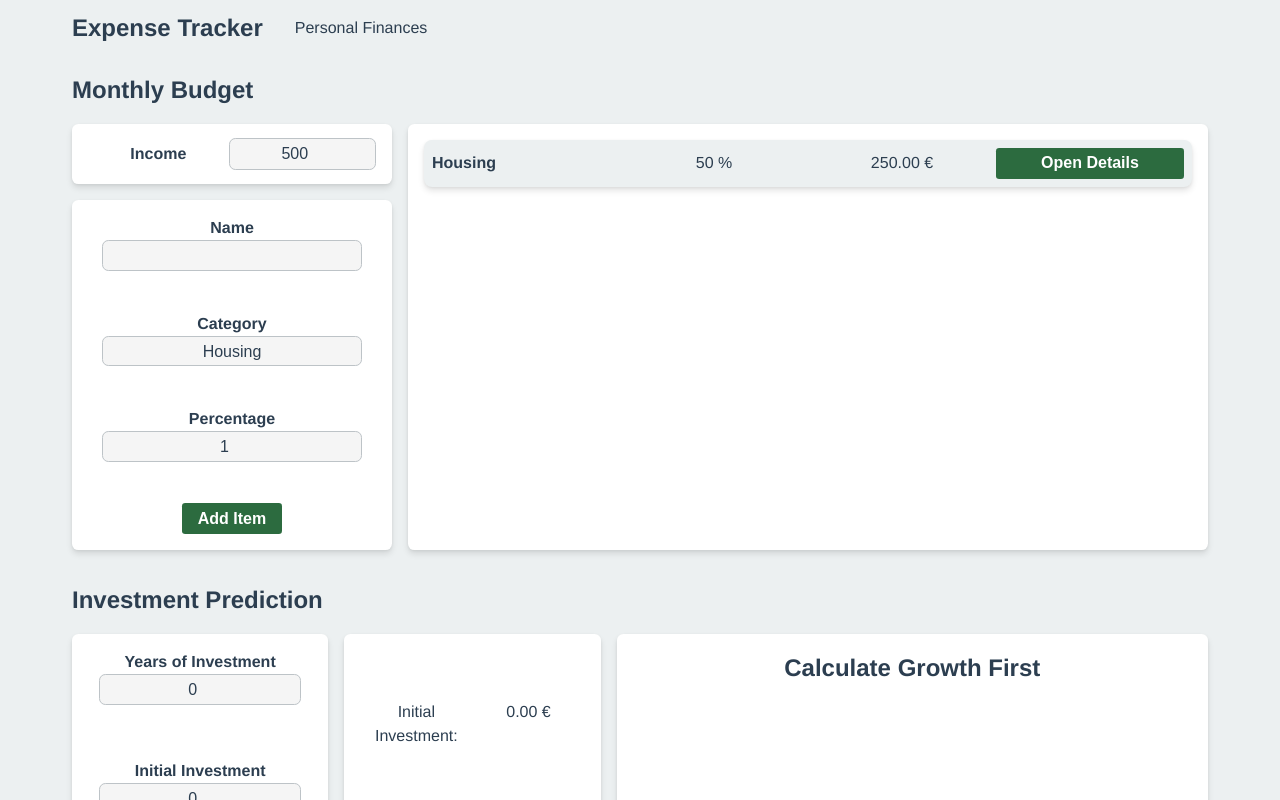
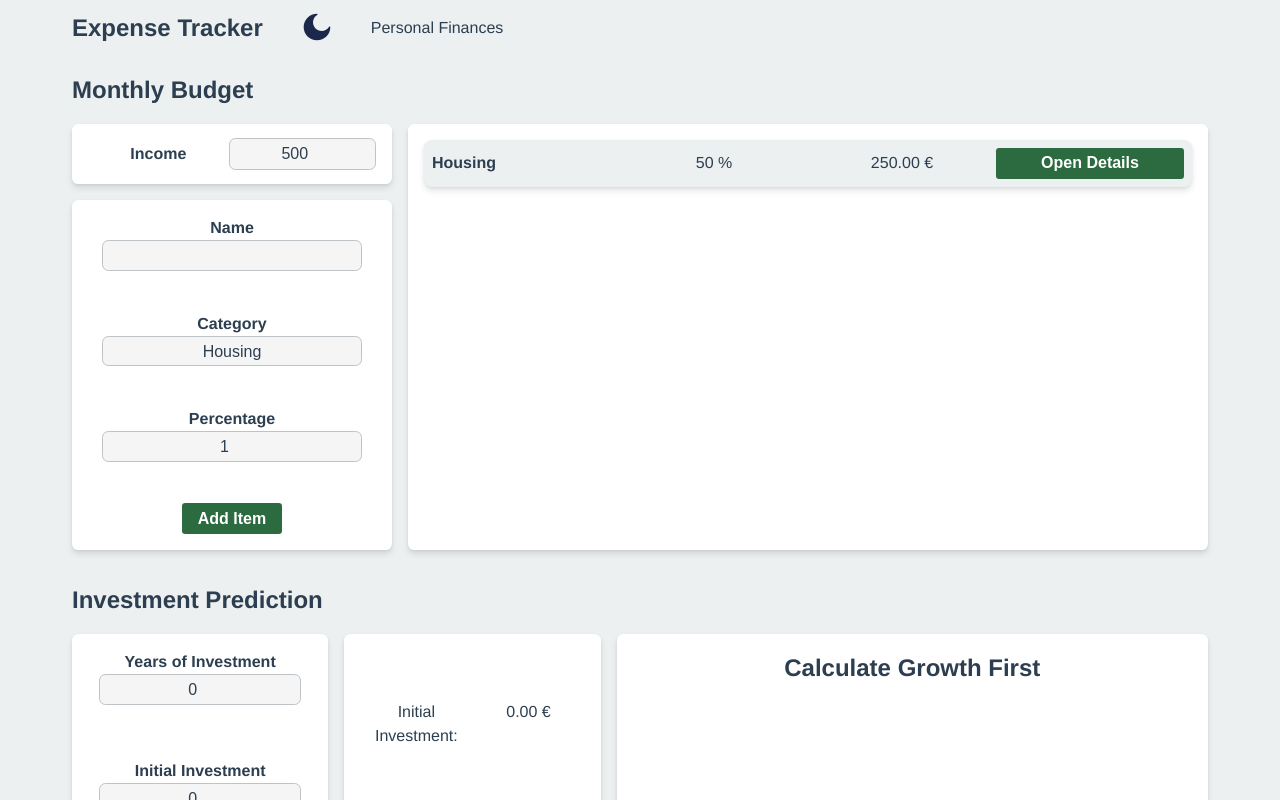
Before and after one commit to andrebarros7201/expense-tracker, a React (Vite) app: page / in a window 1280 px wide. Shown: the top 800 px of the page. Built offline with nearby package versions, Linux system fonts and the light colour scheme.

Commit message:
add theme toggle on header

```diff
--- a/src/components/header/Header.jsx
+++ b/src/components/header/Header.jsx
@@ -1,11 +1,32 @@
 import styles from "./Header.module.scss";
-import { Link } from "react-router-dom";
 import "../../styles/main.scss";
 
+import darkTheme from "../../assets/moon.svg";
+import lightTheme from "../../assets/sun.svg";
+
+import { Link } from "react-router-dom";
+import { useDispatch, useSelector } from "react-redux";
+import { ThemeActions } from "../../store/themeSlicer.js";
+
 export default function Header() {
+  const dispatch = useDispatch();
+  const theme = useSelector((state) => state.theme.theme);
+
   return (
     <header className={styles["header"]}>
       <h3 className={styles["header__title"]}>Expense Tracker</h3>
+      <button
+        className={styles["header__toggle"]}
+        onClick={() => {
+          dispatch(ThemeActions.changeTheme());
+        }}
+      >
+        {theme === "light" ? (
+          <img src={darkTheme} alt="dark theme" />
+        ) : (
+          <img src={lightTheme} alt="light theme" />
+        )}
+      </button>
       <ul className={styles["header__list"]}>
         <li className={styles["header__list-item"]}>
           <Link to={"/personal-finances"}>Personal Finances</Link>
--- a/src/components/header/Header.module.scss
+++ b/src/components/header/Header.module.scss
@@ -25,3 +25,14 @@
     transform: scale(1.05);
   }
 }
+
+.header__toggle {
+  background-color: transparent;
+  border: none;
+  cursor: pointer;
+
+  & img {
+    height: 2rem;
+    width: 2rem;
+  }
+}
--- a/src/store/index.js
+++ b/src/store/index.js
@@ -1,8 +1,14 @@
 import { configureStore } from "@reduxjs/toolkit";
 import budgetSlicer from "./budgetSlicer.js";
 import investmentSlice from "./investmentSlicer.js";
+import themeSlicer from "./themeSlicer.js";
+
 const store = configureStore({
-  reducer: { budget: budgetSlicer, investment: investmentSlice },
+  reducer: {
+    budget: budgetSlicer,
+    investment: investmentSlice,
+    theme: themeSlicer,
+  },
 });
 
 export default store;
--- /dev/null
+++ b/src/store/themeSlicer.js
@@ -0,0 +1,16 @@
+import { createSlice } from "@reduxjs/toolkit";
+
+const initialState = { theme: "light" };
+
+const themeSlice = createSlice({
+  name: "theme",
+  initialState,
+  reducers: {
+    changeTheme: (state) => {
+      state.theme = state.theme === "light" ? "dark" : "light";
+    },
+  },
+});
+
+export const ThemeActions = themeSlice.actions;
+export default themeSlice.reducer;
```
Also changed, not shown: src/assets/moon.svg (added), src/assets/sun.svg (added).
